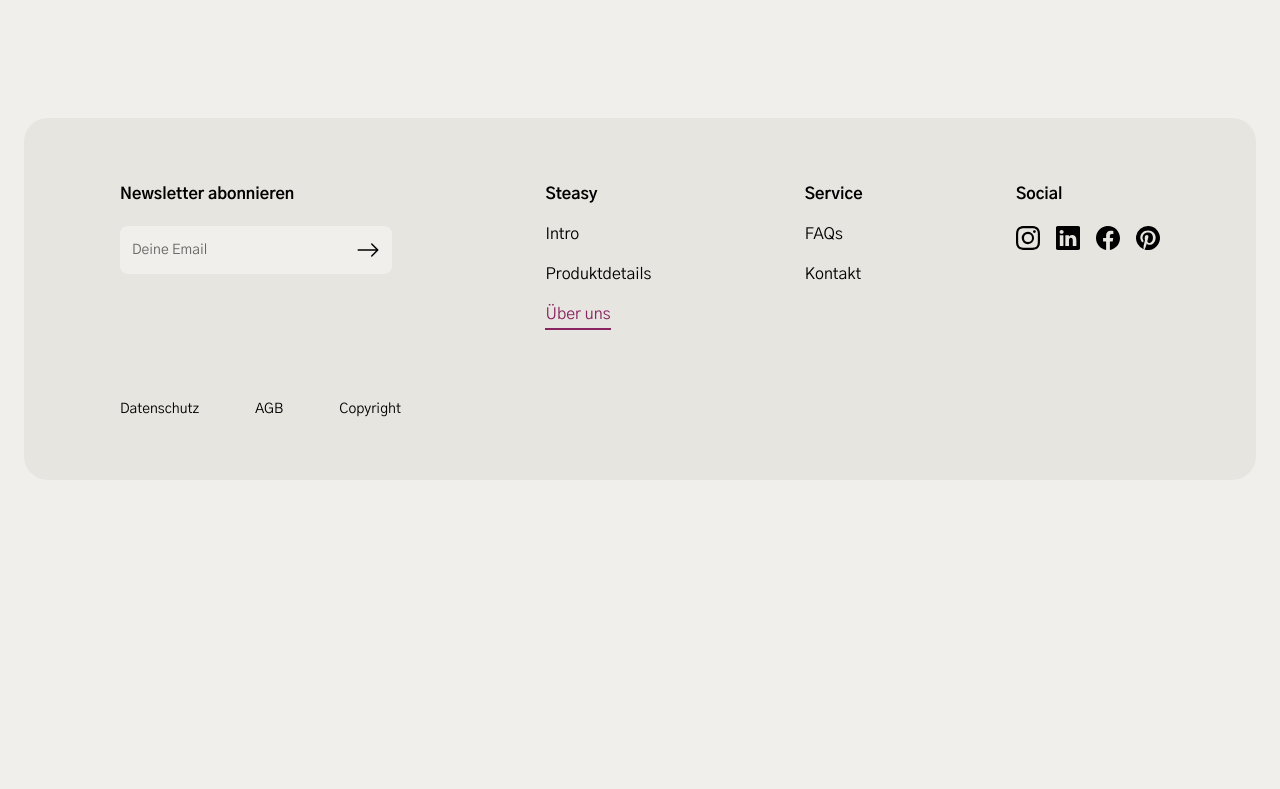
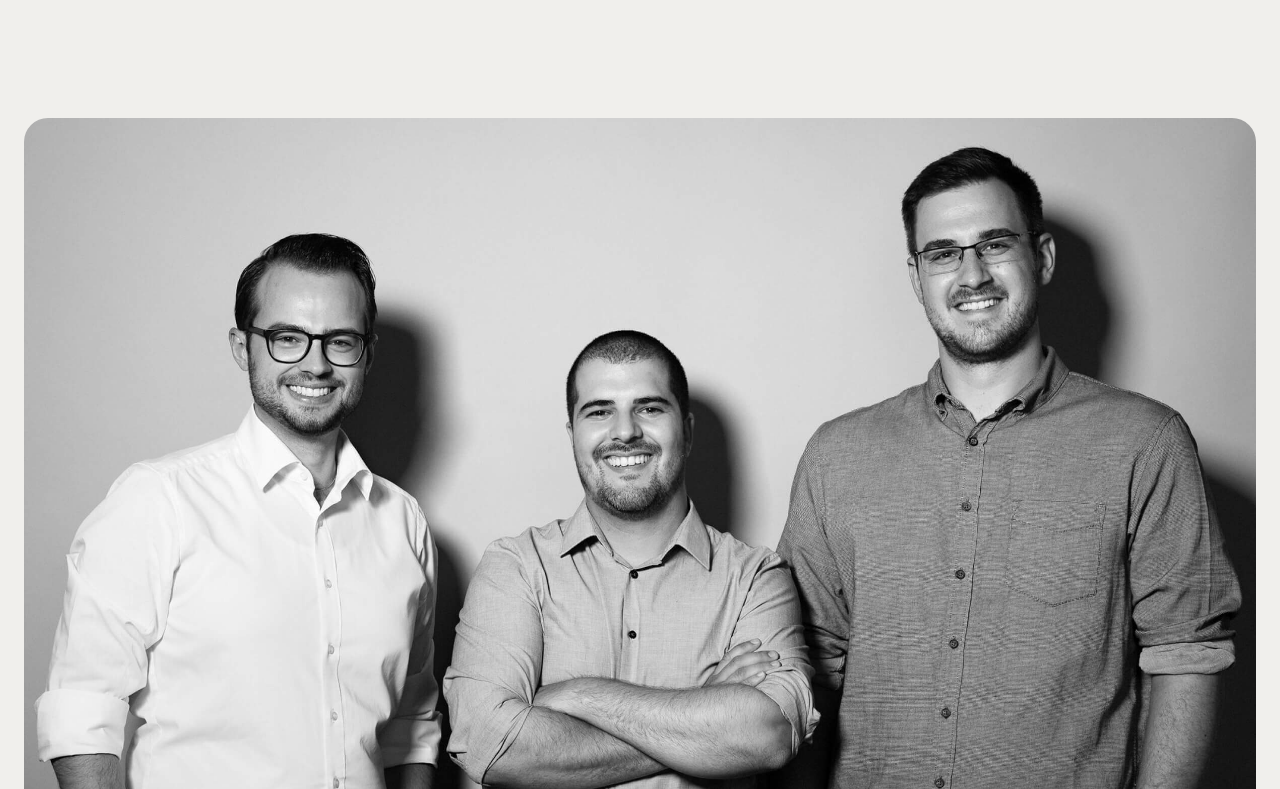
Before and after one commit to arashi-dev/steasy-clone, a Next.js app: page /story in a window 1280 px wide. Shown: the part 3111-3900 px from the top of the page. Before the commit the page ends 3671 px from the top, so only its background shows below. Built offline with nearby package versions, Linux system fonts and the light colour scheme.

Commit message:
add founders image to story page

```diff
--- a/src/app/story/page.tsx
+++ b/src/app/story/page.tsx
@@ -1,6 +1,10 @@
 import React from "react";
 import Hero from "./_components/Hero";
 import Founders from "./_components/Founders";
+import Container from "../_components/Container";
+import Image from "next/image";
+
+import FoundersImage from "./_components/founders.jpg";
 
 const Page: React.FC = () => {
   return (
@@ -8,6 +12,10 @@ const Page: React.FC = () => {
       <Hero />
 
       <Founders />
+
+      <Container>
+        <Image src={FoundersImage} alt="founders" className="rounded-lg" />
+      </Container>
     </div>
   );
 };
```
Also changed, not shown: src/app/story/_components/founders.jpg (added).
